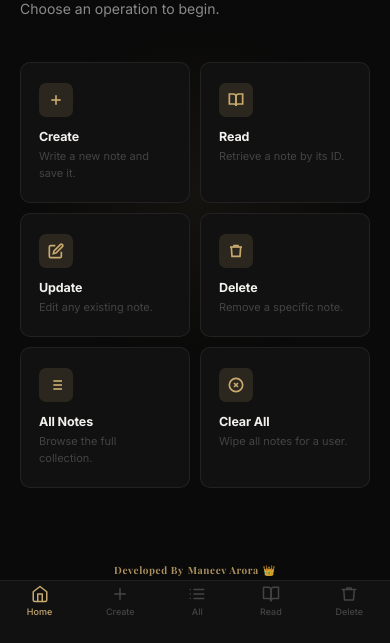
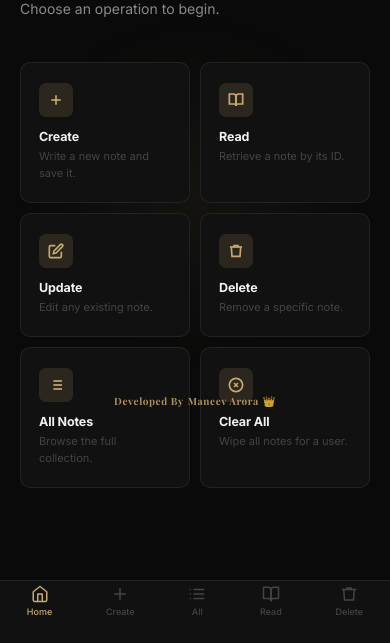
Before and after one commit to MANEEVAR1/Python-Projects, a Flask app: page / in a window 390 px wide. Shown: the part 201-844 px from the top of the page. Run offline with Flask 3, Linux system fonts and the light colour scheme; some libraries are stand-ins or nearby versions; some web fonts are replaced.

Commit message:
Fixed some more files

```diff
--- a/List_It_Up_NotesApp/templates/index.html
+++ b/List_It_Up_NotesApp/templates/index.html
@@ -40,7 +40,7 @@
     background: var(--bg);
     color: var(--ink);
     /*overflow: hidden;*/
-    overscroll-behavior: none;
+    /*overscroll-behavior: none;*/
   }
 
   /* ─── LAYOUT ─────────────────────────────────── */
@@ -221,7 +221,7 @@
     left: 50%;
     transform: translate(-50%, -50%);
     pointer-events: none;
-    overflow: hidden;
+    /*overflow: hidden;*/
   }
 
   .home-eyebrow {
@@ -1061,7 +1061,7 @@
   /* On mobile the mobile-nav sits above byline — byline replaces its old strip */
   @media (max-width: 768px) {
     .mobile-nav { padding-bottom: calc(22px + env(safe-area-inset-bottom, 0px)); }
-    #byline     { top: 90vh; font-size: 10px }
+    #byline     { top: 70vh; font-size: 10px }
     #toast      { bottom: calc(104px + env(safe-area-inset-bottom, 0px)); }
   }
 </style>
```
